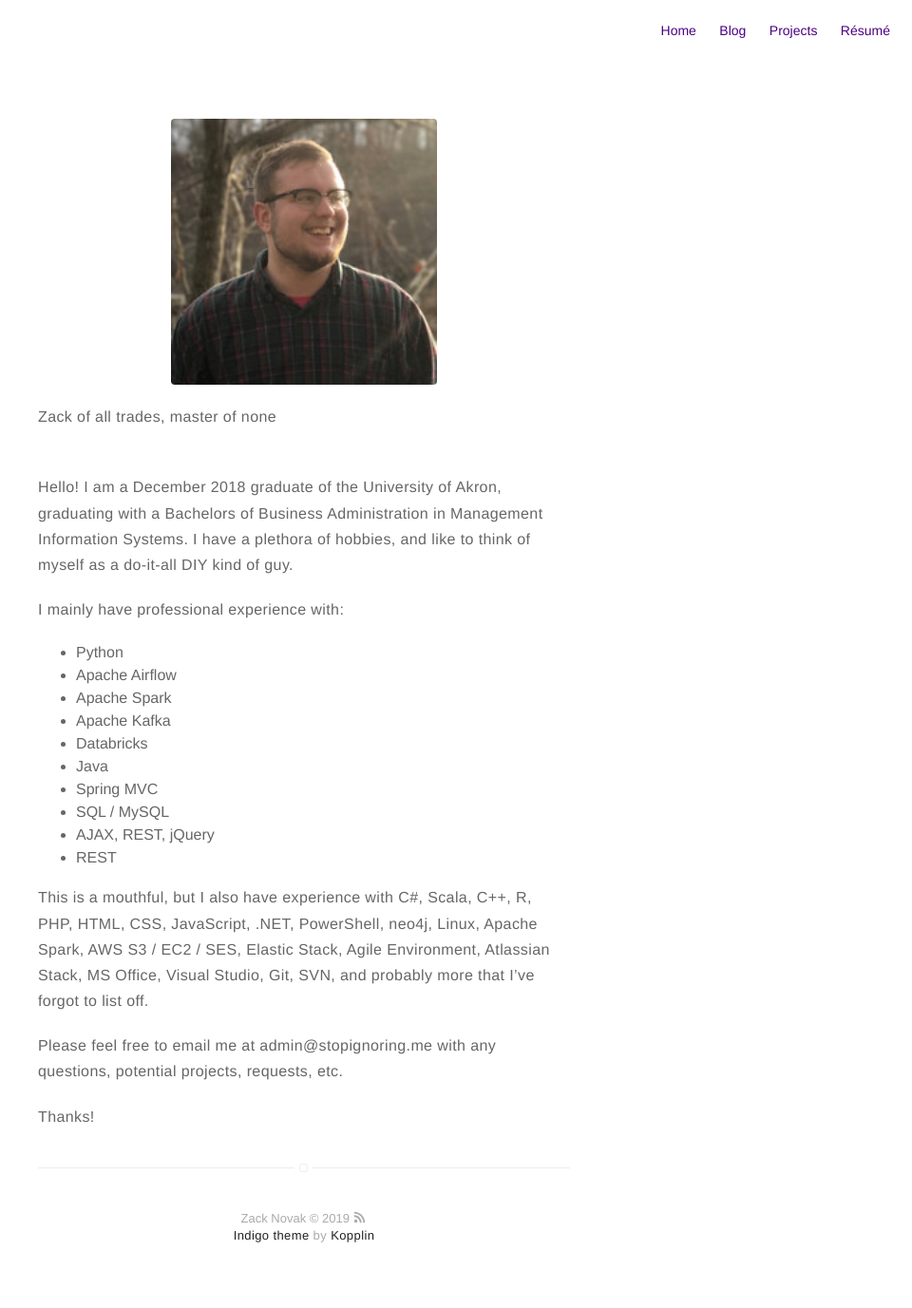
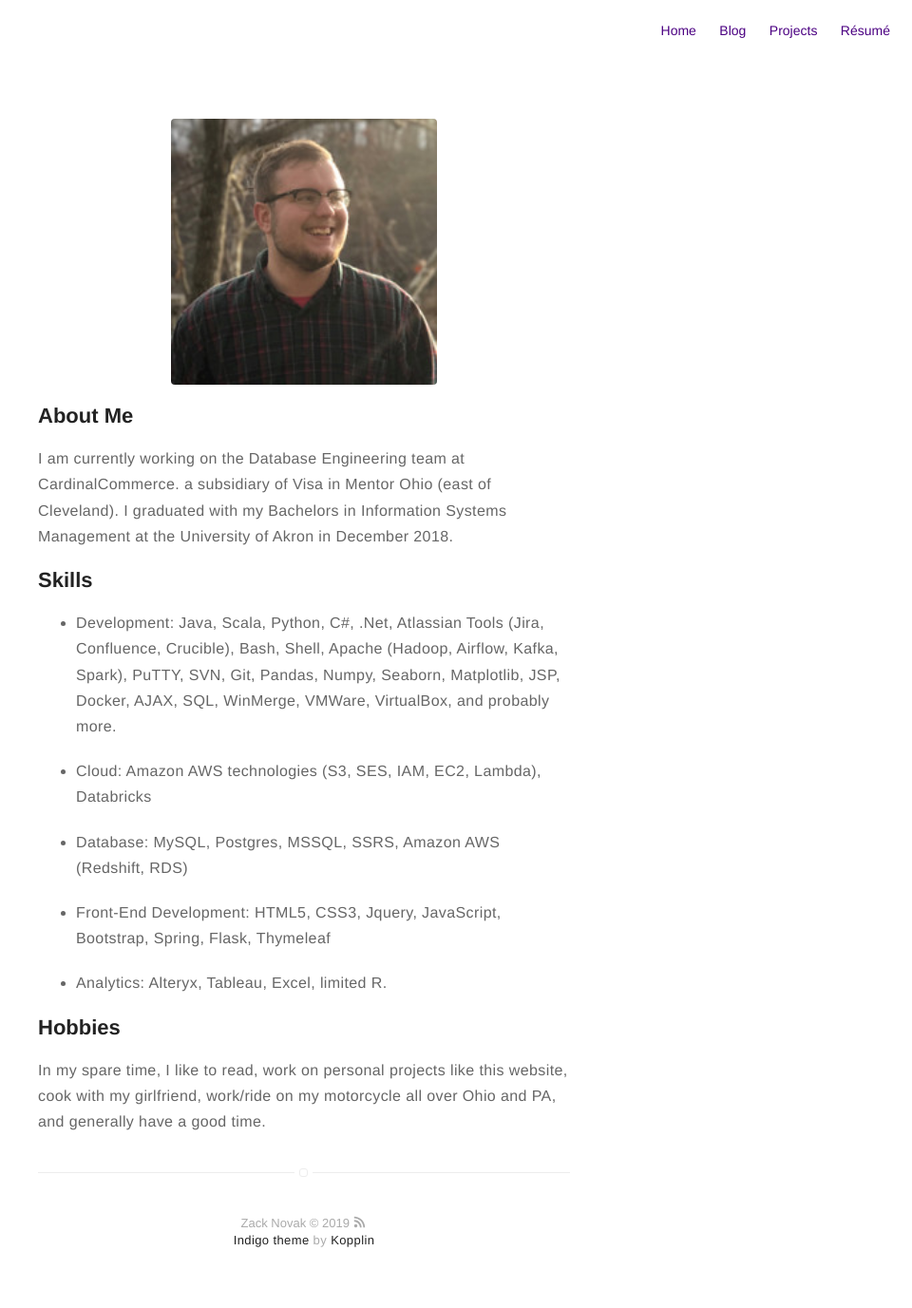
Before and after one commit to Novak478/novak478.github.io, a Jekyll site: the page built from about.md, in a window 1280 px wide. Shown: the whole page at 95% size, without its empty margins (320-1280 px from the left). Built offline with Jekyll 4.4.1, drawn with Linux system fonts in a browser that asks for light colours.

Commit message:
updated about me and new post about s3 file searcher

```diff
--- a/about.md
+++ b/about.md
@@ -4,26 +4,20 @@ layout: page
 ---
 ![Profile Image]({{ site.url }}/{{ site.picture }})
 
-<p>Zack of all trades, master of none</p>
+<h2>About Me </h2>
+I am currently working on the Database Engineering team at CardinalCommerce. a subsidiary of Visa in Mentor Ohio (east of Cleveland). I graduated with my Bachelors in Information Systems Management at the University of Akron in December 2018.
 
-<br>
-Hello! I am a December 2018 graduate of the University of Akron, graduating with a Bachelors of Business Administration in Management Information Systems. I have a plethora of hobbies, and like to think of myself as a do-it-all DIY kind of guy.
+<h2>Skills</h2>
 
-I mainly have professional experience with:
+- Development: Java, Scala, Python, C#, .Net, Atlassian Tools (Jira, Confluence, Crucible), Bash, Shell, Apache (Hadoop, Airflow, Kafka, Spark), PuTTY, SVN, Git, Pandas, Numpy, Seaborn, Matplotlib, JSP, Docker, AJAX, SQL, WinMerge, VMWare, VirtualBox, and probably more.
 
-- Python
-- Apache Airflow
-- Apache Spark
-- Apache Kafka
-- Databricks
-- Java
-- Spring MVC
-- SQL / MySQL
-- AJAX, REST, jQuery
-- REST
+- Cloud: Amazon AWS technologies (S3, SES, IAM, EC2, Lambda), Databricks
 
-This is a mouthful, but I also have experience with C#, Scala, C++, R, PHP, HTML, CSS, JavaScript, .NET, PowerShell, neo4j, Linux, Apache Spark, AWS S3 / EC2 / SES, Elastic Stack, Agile Environment, Atlassian Stack, MS Office, Visual Studio, Git, SVN, and probably more that I've forgot to list off.
+- Database: MySQL, Postgres, MSSQL, SSRS, Amazon AWS (Redshift, RDS)
 
-Please feel free to email me at admin@stopignoring.me with any questions, potential projects, requests, etc.
+- Front-End Development: HTML5, CSS3, Jquery, JavaScript, Bootstrap, Spring, Flask, Thymeleaf
 
-Thanks!
+- Analytics: Alteryx, Tableau, Excel, limited R.
+
+<h2> Hobbies </h2>
+In my spare time, I like to read, work on personal projects like this website, cook with my girlfriend, work/ride on my motorcycle all over Ohio and PA, and generally have a good time.
```
Also changed, not shown: _posts/2019-03-29-s3FileSearcher.md (added, +87 -0 lines).
